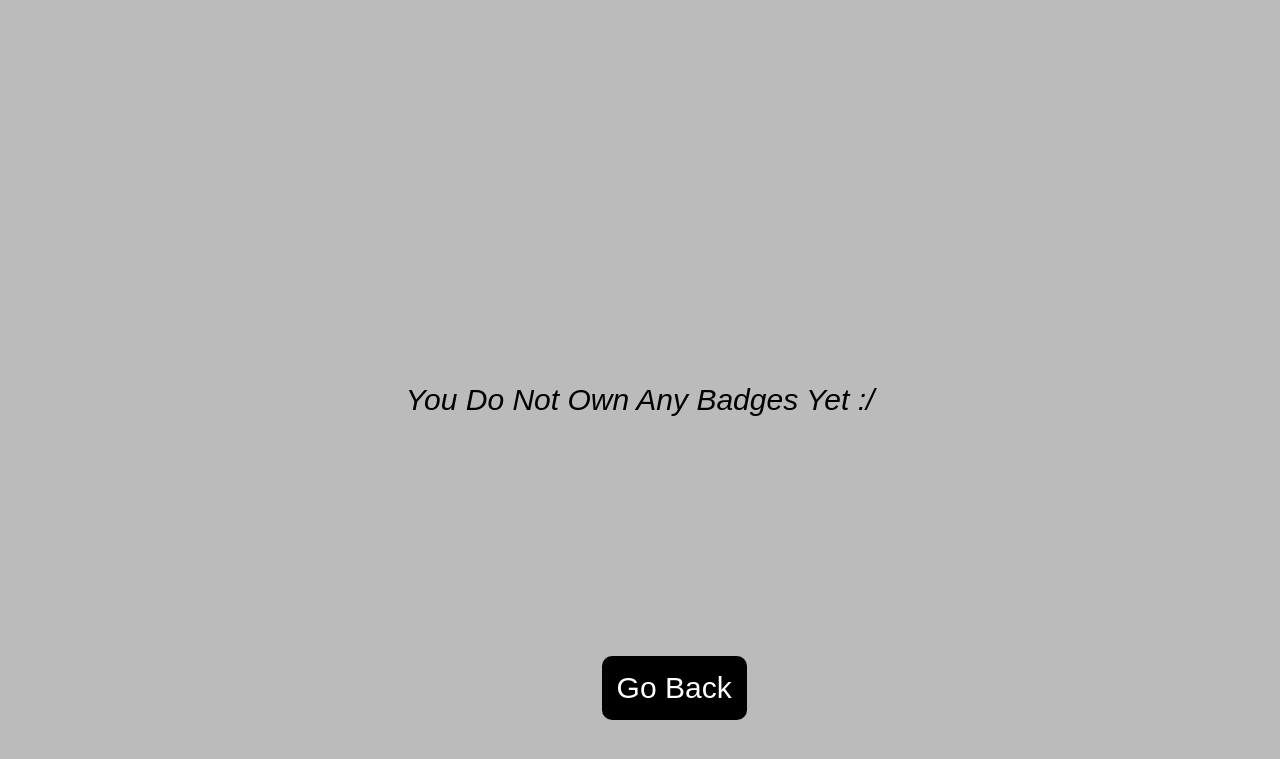
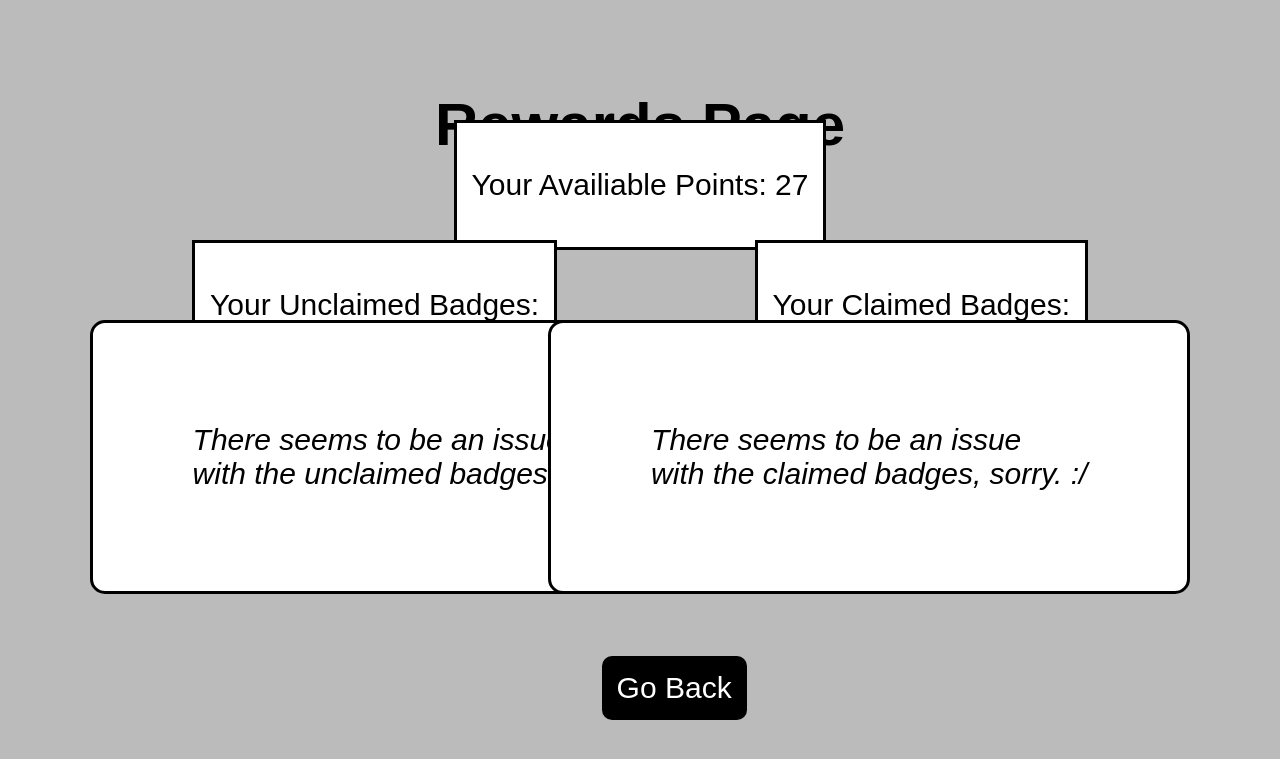
Before and after one commit to Andrei295/new_flask, a Flask app: page /rewards in a window 1280 px wide. Shown: the top 759 px of the page. Run offline with Flask 3, Linux system fonts and the light colour scheme; some libraries are stand-ins or nearby versions.

Commit message:
Added and designed rewards page

```diff
--- a/static/styles.css
+++ b/static/styles.css
@@ -332,3 +332,16 @@ th, td, table {
     padding: 70px; font-size: 30px;
     cursor: pointer;
 }
+
+/*For the rewards Page*/
+
+.error_msg {
+    border: 3px solid black;
+    border-radius: 15px;
+    top:40%;
+    position: fixed;
+    padding:100px;
+    display: flex;
+    flex-direction: column;
+    background-color: white;
+}
--- a/templates/rewards.html
+++ b/templates/rewards.html
@@ -4,7 +4,7 @@
 
         <meta name="viewport" content="width=device-width, initial-scale=1">
 
-        <title>Your Account</title>
+        <title>Rewards Page</title>
 
         <link rel="stylesheet" href="/static/styles.css">
 
@@ -12,7 +12,28 @@
 
     <body class="screen-center" style="background-color: rgb(187, 187, 187);">
 
-    <i>You Do Not Own Any Badges Yet :/</i>
+    <h1 class="heading">Rewards Page</h1>
+
+    <!--Below are the subheadings for the amout of points a learner has, claimed and unclaimed badges-->
+
+    <div style="border: 3px solid black;top:15%; position:fixed; padding: 15px; background-color: white;">
+        <p>Your Availiable Points: 27</p>
+    </div>
+
+    <div style="border: 3px solid black;top:30%; left:15%; position:fixed; padding: 15px; background-color: white;">
+        <p>Your Unclaimed Badges:</p>
+    </div>
+
+    <div style="border: 3px solid black;top:30%; right:15%; position:fixed; padding: 15px; background-color: white;">
+        <p>Your Claimed Badges:</p>
+    </div>
+
+
+    <!--Below are shown claimed and unclaimed badges-->
+
+    <i class="error_msg" style="left: 7%;">There seems to be an issue <br>  with the unclaimed badges, sorry. :/</i>
+
+    <i class="error_msg" style="right: 7%;">There seems to be an issue <br> with the claimed badges, sorry. :/</i>
 
 
     <form
```
